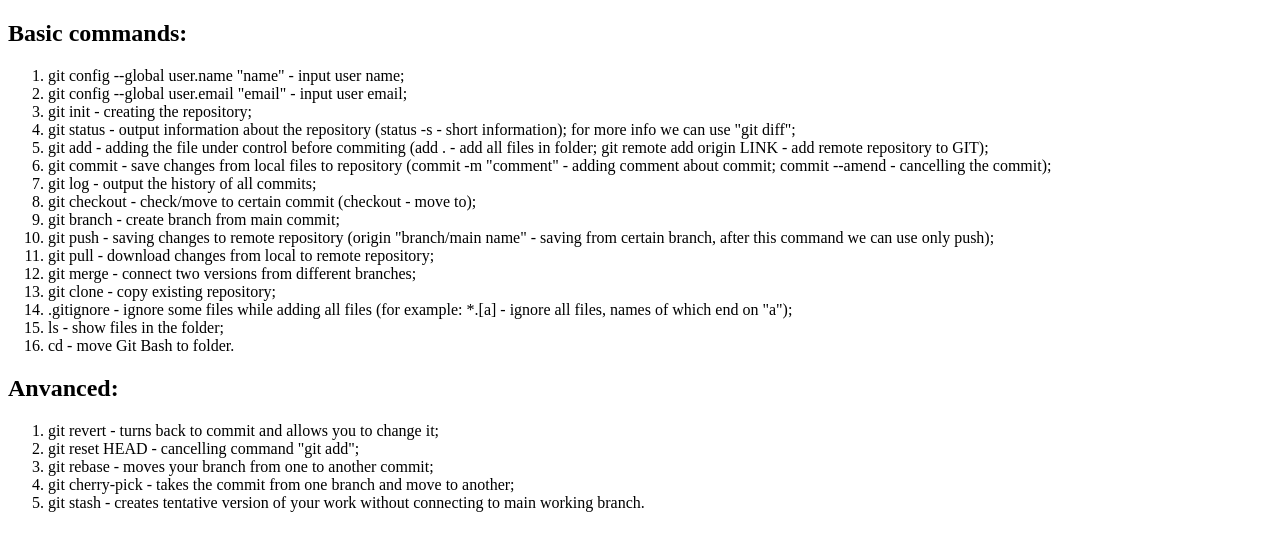
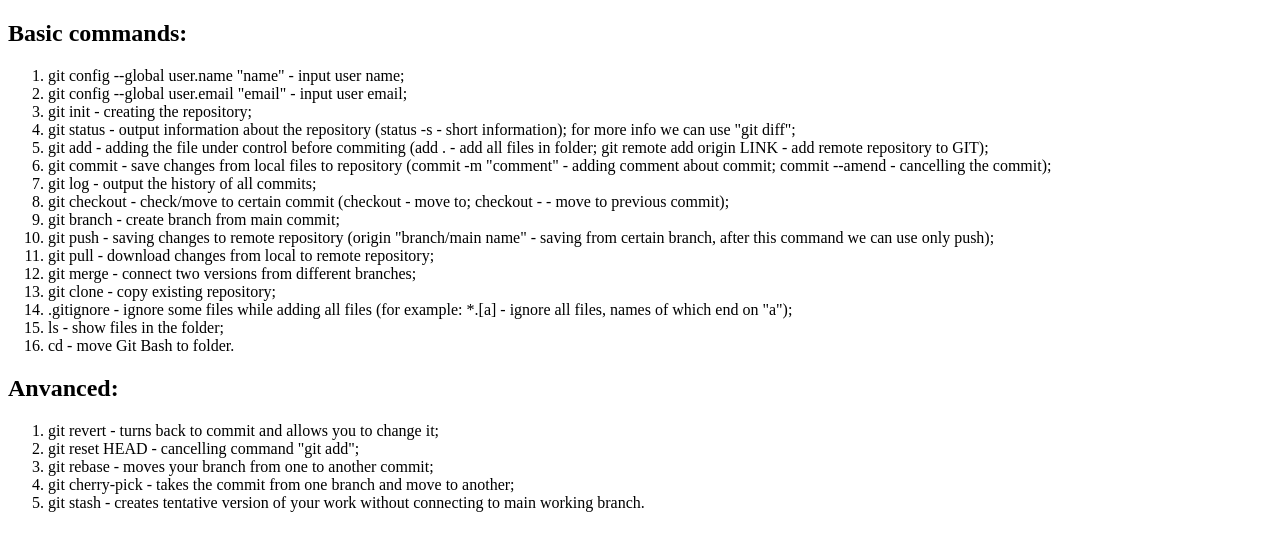
Before and after one commit to lohynsofia/cursor_hw1, a plain HTML site: page index.html in a window 1280 px wide. Drawn offline with Linux system fonts and the light colour scheme.

Commit message:
save changes to file

```diff
--- a/index.html
+++ b/index.html
@@ -14,7 +14,7 @@
     <li>git add - adding the file under control before commiting (add . - add all files in folder; git remote add origin LINK - add remote repository to GIT);</li>
     <li>git commit - save changes from local files to repository (commit -m "comment" - adding comment about commit; commit --amend - cancelling the commit);</li>
     <li>git log - output the history of all commits;</li>
-    <li>git checkout - check/move to certain commit (checkout <commitname> - move to);</li>
+    <li>git checkout - check/move to certain commit (checkout <commitname> - move to; checkout -  - move to previous commit);</li>
     <li>git branch - create branch from main commit;</li>
     <li>git push - saving changes to remote repository (origin "branch/main name" - saving from certain branch, after this command we can use only push);</li>
     <li>git pull - download changes from local to remote repository;</li>
```
